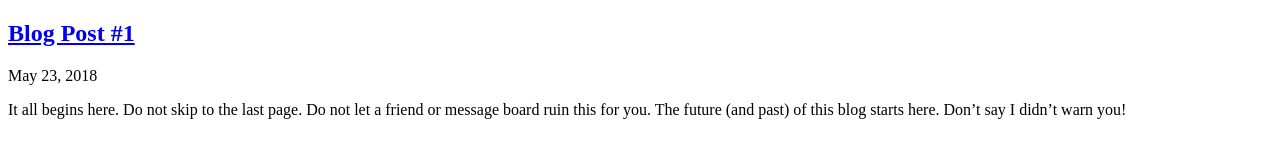
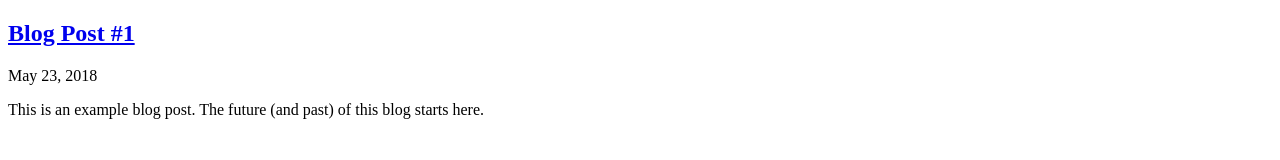
Before and after one commit to factcondenser/react-gatsby-blog, a Gatsby site: page / in a window 1280 px wide. Built offline with nearby package versions, Linux system fonts and the light colour scheme; Gatsby itself is replaced by a stand-in of ours.

Commit message:
Edit frontmatter excerpt for blog post 1

```diff
--- a/src/pages/blog-page-1/index.md
+++ b/src/pages/blog-page-1/index.md
@@ -8,7 +8,7 @@ title: "Blog Post #1"
 
 tags: ['Blog', "Post", "Example"]
 
-excerpt: "It all begins here. Do not skip to the last page. Do not let a friend or message board ruin this for you. The future (and past) of this blog starts here. Don’t say I didn’t warn you!"
+excerpt: "This is an example blog post. The future (and past) of this blog starts here."
 
 ---
 
```
